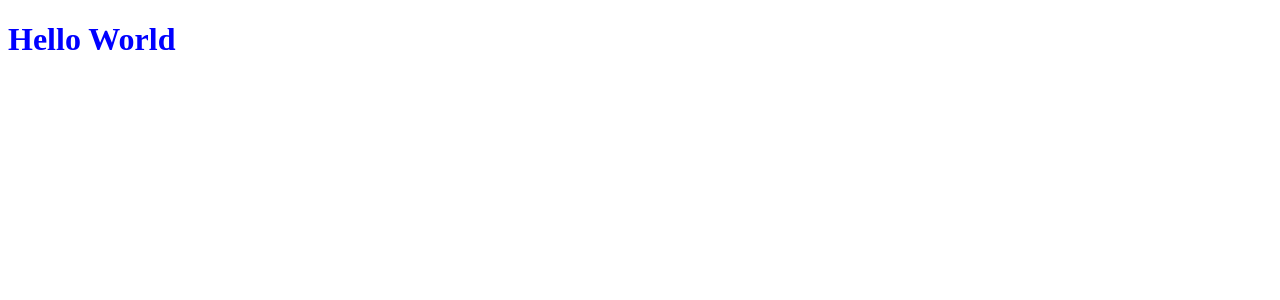
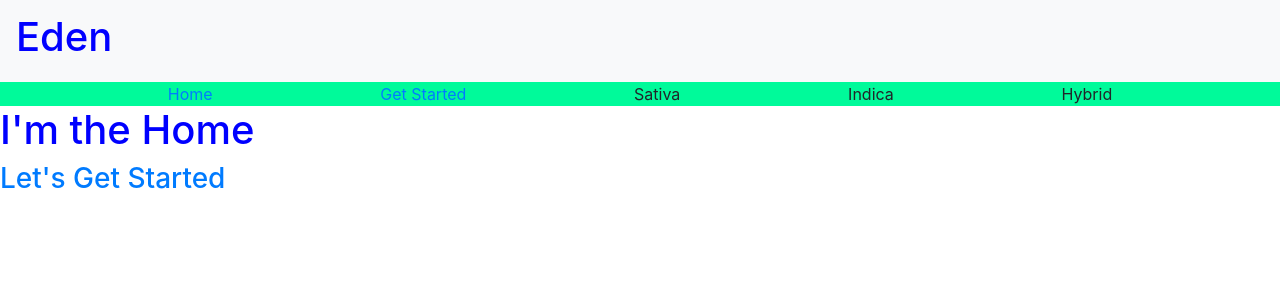
Before and after one commit to woodrow-t/CannabisDatabase, a React app: page / in a window 1280 px wide. Shown: the top 300 px of the page. Built offline with nearby package versions, Linux system fonts and the light colour scheme.

Commit message:
initial build of pages

```diff
--- a/src/components/App.js
+++ b/src/components/App.js
@@ -1,5 +1,34 @@
-import React from "react";
+import React, { useState } from 'react';
+import { Link, Route, Switch } from "react-router-dom";
+import Home from "./Home"
+import NavBar from "./NavBar"
+import NavBarDesk from './NavBarDesk';
+import Race from "./Race"
 
-export const App = (props) => {
-  return <h1>Hello World</h1>;
-};
+function App() {
+  //make API call for all cannabis data
+
+  //pass data to race component
+  return (
+
+    <div>
+
+      <NavBar />
+      <NavBarDesk />
+
+      <Switch>
+        <Route exact path="/race">
+          <Race />
+        </Route>
+
+        <Route exact path="/">
+          <Home />
+        </Route>
+
+      </Switch>
+
+    </div>
+    );
+}
+
+export default App
--- /dev/null
+++ b/src/components/Home.js
@@ -0,0 +1,23 @@
+import React from "react"
+import Race from "./Race"
+import { BrowserRouter as Router, Link, Route, Switch } from "react-router-dom";
+
+export default function Home (){
+    return (
+        <div>
+            <h1>I'm the Home</h1>
+
+            <Link to="/race">
+            <h3>Let's Get Started</h3>
+            </Link>
+
+            <div>
+            <Switch>
+                <Route path="/race">
+                    <Race />
+                </Route>
+            </Switch>
+            </div>
+        </div>
+    )
+}
--- /dev/null
+++ b/src/components/NavBar.js
@@ -0,0 +1,53 @@
+
+import React, { useState } from 'react';
+
+import {
+    Collapse,
+    Navbar,
+    NavbarToggler,
+    NavbarBrand,
+    Nav,
+    NavItem,
+    NavLink,
+    UncontrolledDropdown,
+    DropdownToggle,
+    DropdownMenu,
+    DropdownItem,
+    NavbarText
+} from 'reactstrap';
+import {Link} from "react-router-dom";
+
+export default function NavBar (){
+    const [isOpen, setIsOpen] = useState(false);
+    const toggle = () => setIsOpen(!isOpen);
+
+    return (
+    <Navbar color="light" light expand="md">
+        <NavbarBrand className="title" href="/"><h1>Eden</h1></NavbarBrand>
+        <NavbarToggler className="hamburger" onClick={toggle} />
+        <Collapse isOpen={isOpen} navbar>
+            <Nav className="nav-list" navbar>
+                <NavItem>
+                    <Link to="/race">Get Started!</Link>
+                </NavItem>
+                <UncontrolledDropdown nav inNavbar>
+                    <DropdownToggle nav caret>
+                        Races
+                </DropdownToggle>
+                    <DropdownMenu right>
+                        <DropdownItem>
+                            Sativa
+                  </DropdownItem>
+                        <DropdownItem>
+                            Indica
+                  </DropdownItem>
+                        <DropdownItem>
+                            Hybrid
+                  </DropdownItem>
+                    </DropdownMenu>
+                </UncontrolledDropdown>
+            </Nav>
+        </Collapse>
+    </Navbar>
+);
+}
--- /dev/null
+++ b/src/components/NavBarDesk.js
@@ -0,0 +1,15 @@
+import React from "react"
+import Race from "./Race"
+import {Link} from "react-router-dom";
+
+export default function NavBarDesk (){
+    return (
+            <div className="navbardesk">
+                <Link to="/">Home </Link>
+                <Link to="/race">Get Started </Link>
+                <a>Sativa </a>
+                <a>Indica </a>
+                <a>Hybrid </a>
+            </div>
+    )
+}
--- /dev/null
+++ b/src/components/Race.js
@@ -0,0 +1,8 @@
+import React from "react"
+// Recieve props parse and display races
+
+export default function Race (){
+    return (
+        <div><h1>I'm the races</h1></div>
+    )
+}
--- a/src/index.jsx
+++ b/src/index.jsx
@@ -1,6 +1,13 @@
 import React from "react";
-import ReactDom from "react-dom";
+import ReactDOM from "react-dom";
 import "./styles.css";
-import {App} from "./components/App"
+import App from "./components/App";
+import 'bootstrap/dist/css/bootstrap.min.css';
+import {BrowserRouter as Router} from "react-router-dom";
 
-ReactDom.render(<App />, document.querySelector("#root"));
+ReactDOM.render(
+    <Router>
+        <App />
+    </Router>
+
+, document.querySelector("#root"));
--- a/src/styles.css
+++ b/src/styles.css
@@ -2,3 +2,30 @@ h1,
 h2 {
   color: blue;
 }
+
+header {
+   display: flex;
+   justify-content: space-around;
+}
+
+
+
+.navbardesk {
+    display: none;
+  }
+
+.nav-list {
+  text-align: center;
+  margin: auto;
+}
+
+@media (min-width: 426px) {
+  .navbardesk {
+    background-color: mediumspringgreen;
+    display: flex;
+    justify-content: space-evenly;
+  }
+    .hamburger, .nav-list{
+    display: none!important;
+  }
+}
```
Also changed, not shown: package.json (+5 -2 lines), App.js (deleted), src/components/SingleStrain.js (added), src/components/StrainByRace.js (added), 1 other file (tests, documents, lock files or other folders).
